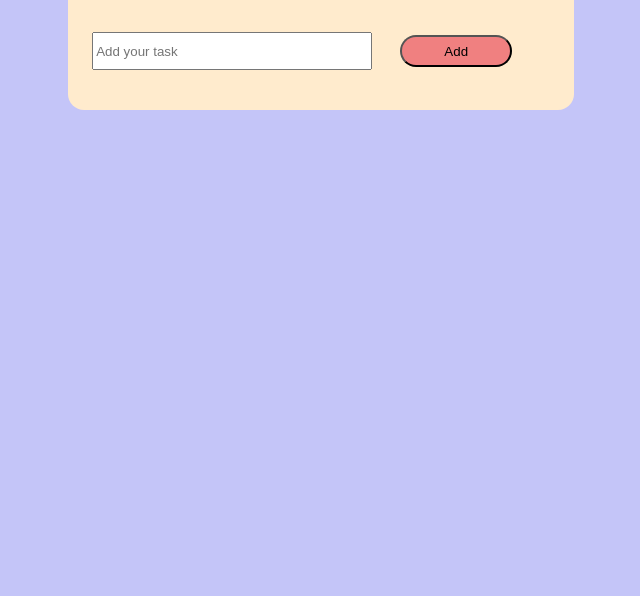
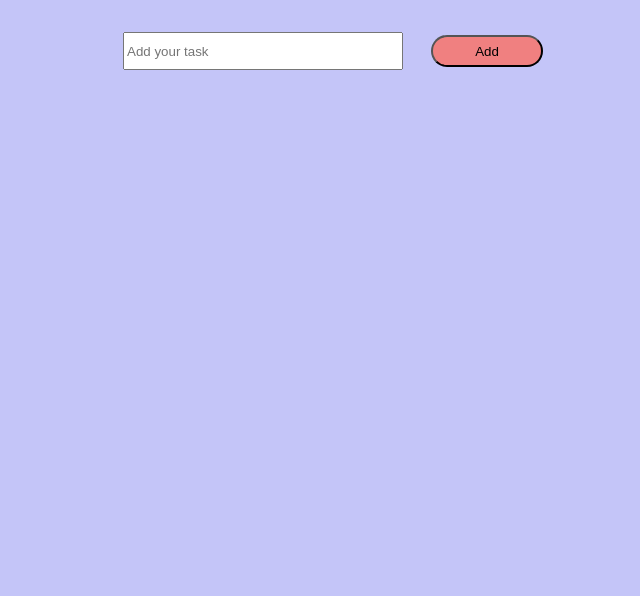
Before and after one commit to Wahidul-Haque/TODO-APP, a plain HTML site: page index.html in a window 1280 px wide. Shown: the part 204-800 px from the top of the page, without its empty margins (319-959 px from the left). Drawn offline with Linux system fonts and the light colour scheme.

Commit message:
Update style.css

```diff
--- a/style.css
+++ b/style.css
@@ -26,12 +26,7 @@ body{
   width: 17rem;
   margin: 1.5rem;
 }
-.Todo_app{
-  background-color: blanchedalmond;
-  width:40%;
-  height: auto;
-  border-radius: 1rem;
-}
+
 ul li{
   list-style: none;
   font-size: 17px;
```
